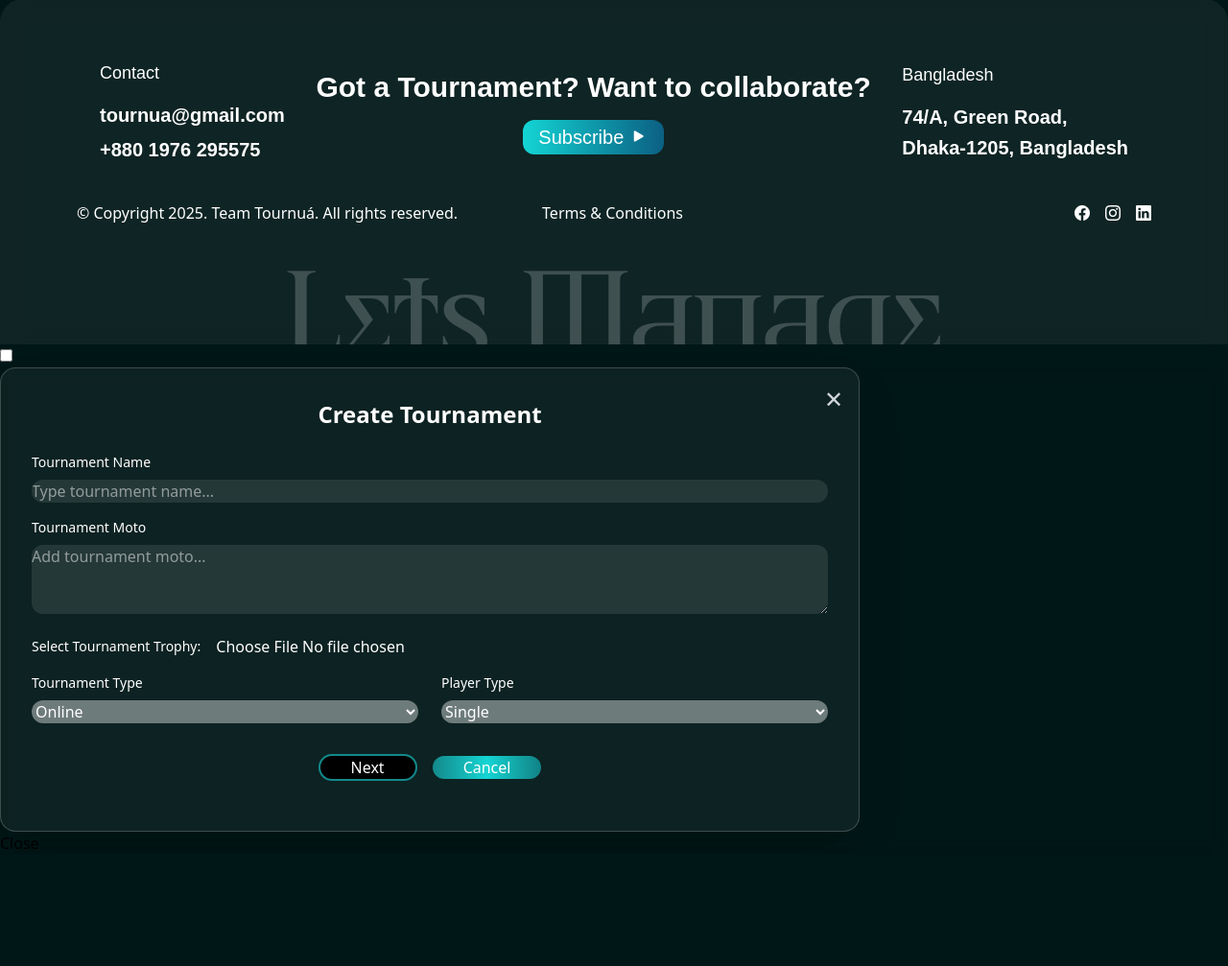
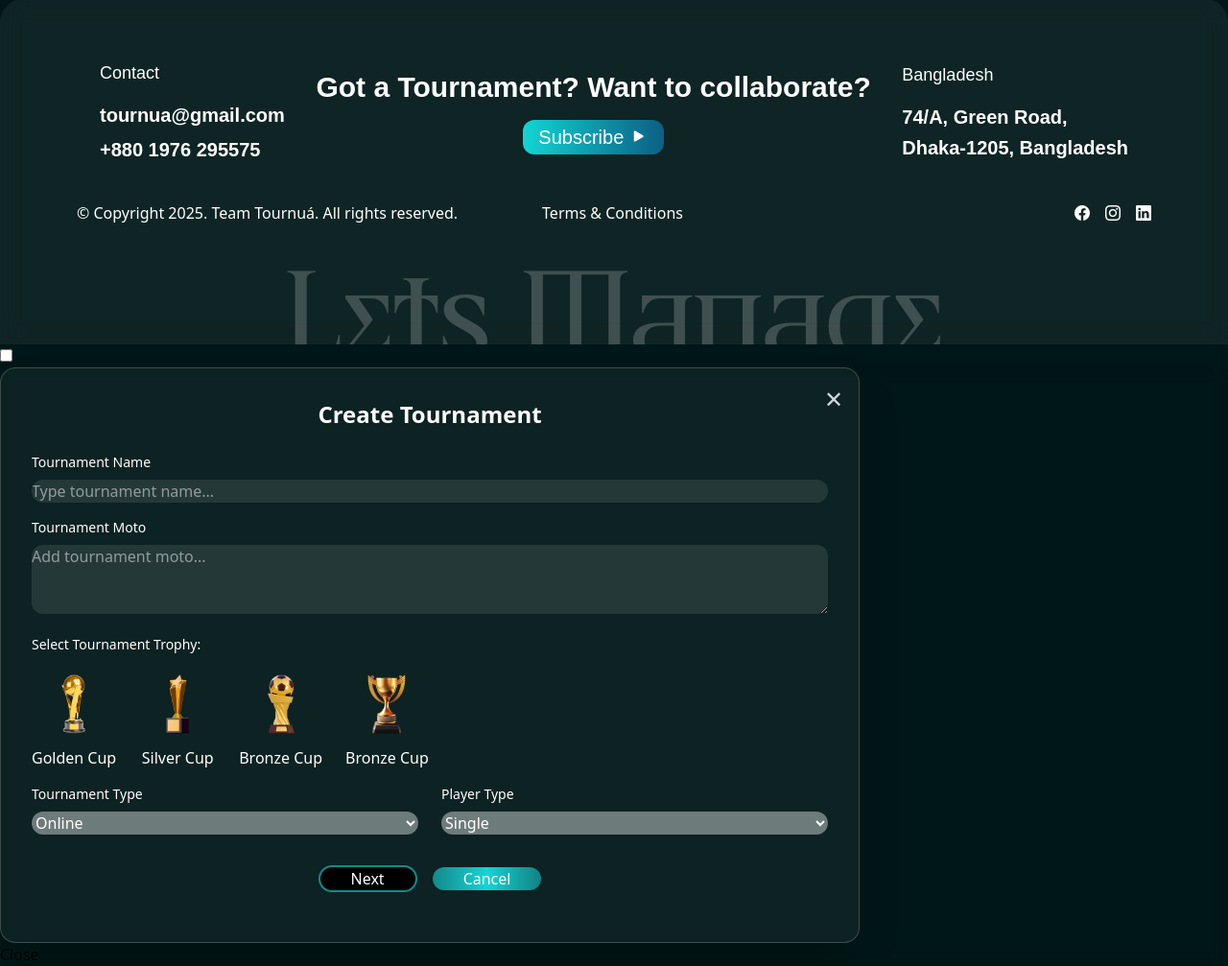
Before and after one commit to sukanta022/Tournua, a Django app: template mysite/template/demo.html in a window 1280 px wide. Shown: the part 2338-3345 px from the top of the page at 96% size. Before the commit the page ends 3223 px from the top, so only its background shows below. Run offline with Django 5.2, Linux system fonts and the light colour scheme; the template is opened without the code that fills it, so the values that code supplies are empty; some libraries are stand-ins or nearby versions.

```diff
--- a/mysite/static/css/style.css
+++ b/mysite/static/css/style.css
@@ -13,3 +13,8 @@
   font-family: "Poppins", sans-serif;
 
 }
+
+.selected-trophy {
+  border: 3px solid #14D5D4;
+  border-radius: 10px;
+}
--- a/mysite/template/demo.html
+++ b/mysite/template/demo.html
@@ -220,12 +220,37 @@
             class="textarea textarea-bordered w-full bg-white/10 text-white rounded-xl focus:outline-none focus:ring-2 focus:ring-[#14D5D4]"></textarea>
         </div>
 
-        <div class="flex items-center gap-4">
-            <p class="text-sm font-medium">Select Tournament Trophy:</p>
-            <input type="file" name="trophy" class="file-input file-input-bordered file-input-info w-60" />
+        <!-- Trophy Selection -->
+        <div>
+          <label class="block text-sm font-medium mb-3">Select Tournament Trophy:</label>
+          <div class="flex gap-6">
+            <label class="cursor-pointer flex flex-col items-center trophy-option">
+              <input type="radio" name="trophy" value="Trophy1.png" class="hidden" />
+              <img src="{% static 'trophies/Trophy1.png' %}" class="w-20 h-20 border-2 border-transparent rounded-lg hover:border-[#14D5D4]" />
+              <span class="text-white mt-1">Golden Cup</span>
+            </label>
+
+            <label class="cursor-pointer flex flex-col items-center trophy-option">
+              <input type="radio" name="trophy" value="Trophy2.png" class="hidden" />
+              <img src="{% static 'trophies/Trophy2.png' %}" class="w-20 h-20 border-2 border-transparent rounded-lg hover:border-[#14D5D4]" />
+              <span class="text-white mt-1">Silver Cup</span>
+            </label>
+
+            <label class="cursor-pointer flex flex-col items-center trophy-option">
+              <input type="radio" name="trophy" value="Trophy3.png" class="hidden" />
+              <img src="{% static 'trophies/Trophy3.png' %}" class="w-20 h-20 border-2 border-transparent rounded-lg hover:border-[#14D5D4]" />
+              <span class="text-white mt-1">Bronze Cup</span>
+            </label>
+
+              <label class="cursor-pointer flex flex-col items-center trophy-option">
+              <input type="radio" name="trophy" value="Trophy4.png" class="hidden" />
+              <img src="{% static 'trophies/Trophy4.png' %}" class="w-20 h-20 border-2 border-transparent rounded-lg hover:border-[#14D5D4]" />
+              <span class="text-white mt-1">Bronze Cup</span>
+            </label>
+          </div>
         </div>
 
-        <div class="grid grid-cols-1 md:grid-cols-2 gap-6">
+        <div class="grid grid-cols-1 md:grid-cols-2 gap-6 mt-4">
           <div>
             <label for="select_type" class="block text-sm font-medium mb-2">Tournament Type</label>
             <select name="select_type" id="select_type"
@@ -385,6 +410,7 @@
 </div>
 
 <script>
+  // Page Navigation
   const page1 = document.getElementById("page1");
   const page2 = document.getElementById("page2");
   const page3 = document.getElementById("page3");
@@ -408,7 +434,28 @@
     page3.classList.add("hidden");
     page2.classList.remove("hidden");
   };
+
+  // Trophy Selection Highlight
+  const trophyOptions = document.querySelectorAll(".trophy-option");
+  trophyOptions.forEach(option => {
+    option.addEventListener("click", () => {
+      // remove highlight from all
+      trophyOptions.forEach(opt => {
+        opt.querySelector("img").classList.remove("border-[#14D5D4]");
+      });
+      // highlight selected
+      option.querySelector("img").classList.add("border-[#14D5D4]");
+      // check radio input
+      option.querySelector("input").checked = true;
+    });
+  });
 </script>
+
+
+
+
+
+
 
 
 
--- a/mysite/tournua/admin.py
+++ b/mysite/tournua/admin.py
@@ -2,5 +2,8 @@ from django.contrib import admin
 from .models import UserAccount, Tournament, Team
 
 admin.site.register(UserAccount)
-admin.site.register(Tournament)
+@admin.register(Tournament)
+class TournamentAdmin(admin.ModelAdmin):
+    list_display = ('name', 'code', 'tournament_type', 'player_type', 'format', 'created_at')
+    readonly_fields = ('code',)
 admin.site.register(Team)
```
Also changed, not shown: mysite/tournua/models.py (+17 -2 lines), mysite/db.sqlite3, mysite/static/trophies/Trophy1.png (added), mysite/static/trophies/Trophy2.png (added), mysite/static/trophies/Trophy3.png (added), mysite/static/trophies/Trophy4.png (added), mysite/tournua/migrations/0004_tournament_code.py (added). Lines whose indentation alone changed are shown as unchanged.
